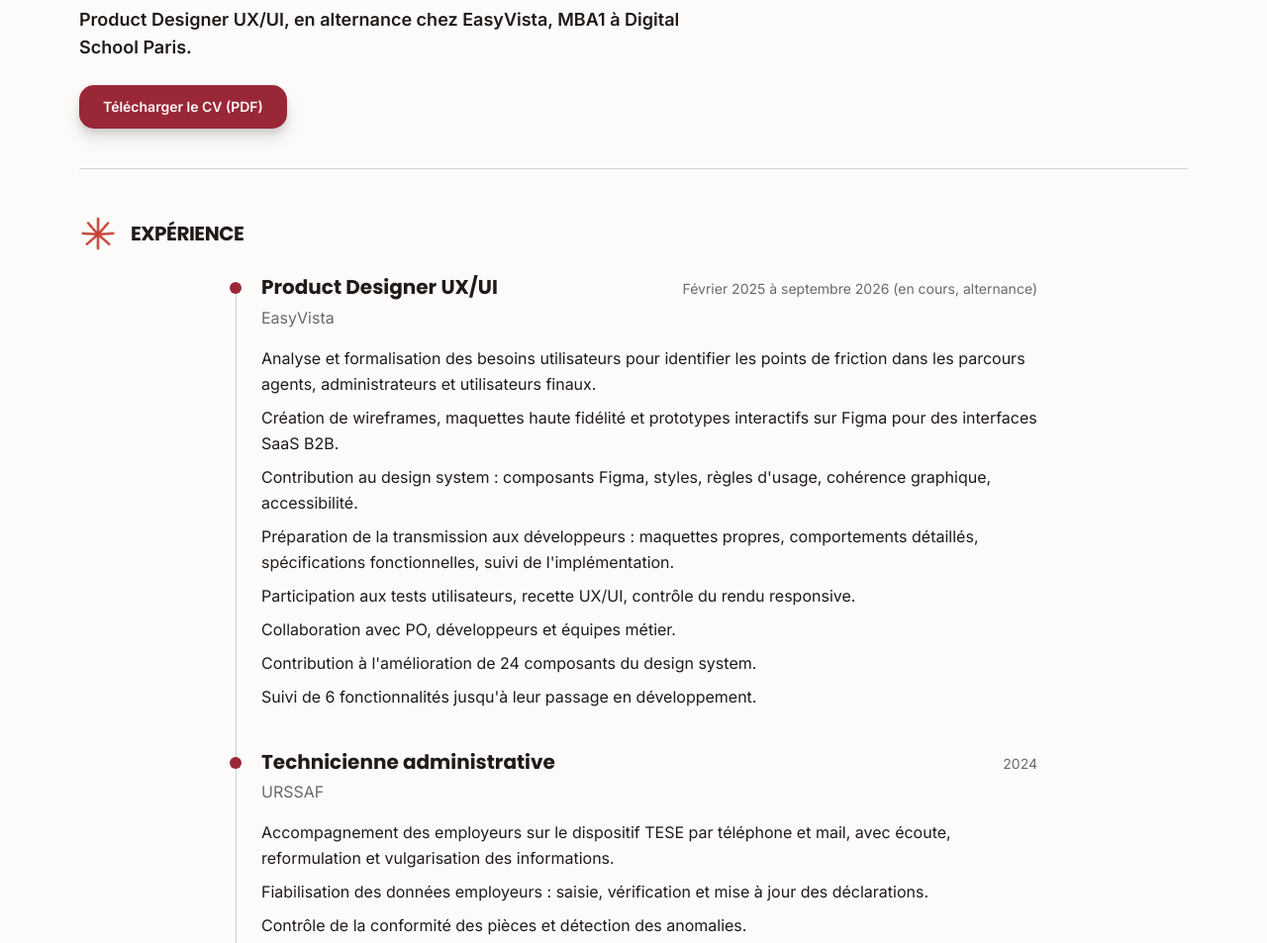
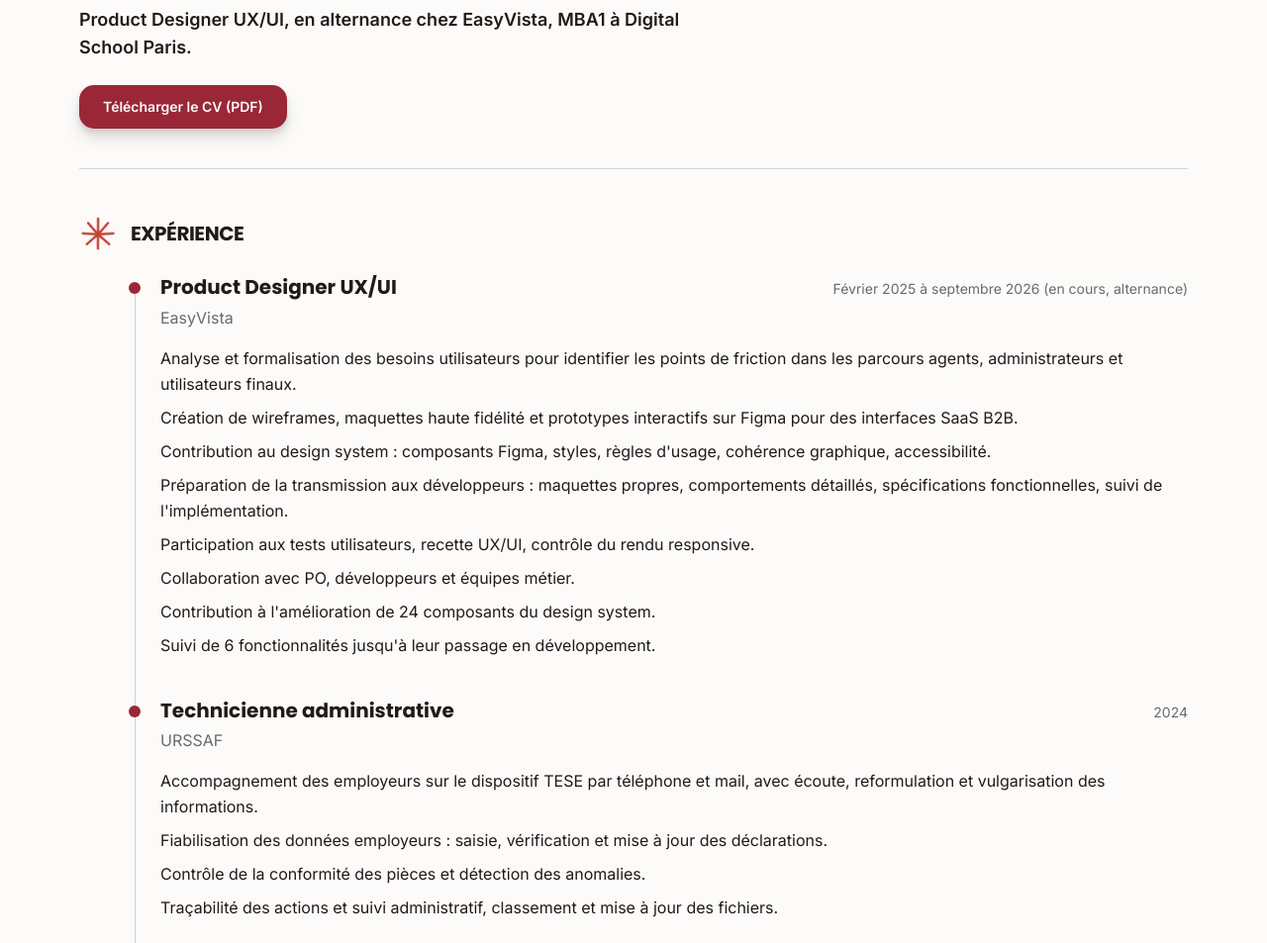
Before and after one commit to sakumie-gif/Portfolio-Garoscio, an Astro site in the folder site/: page /parcours in a window 1280 px wide. Shown: the part 287-1240 px from the top of the page at 99% size. Built offline with nearby package versions, Linux system fonts and the light colour scheme; Astro itself is replaced by a stand-in of ours.

Commit message:
Aligne la timeline des expériences sur la maquette : calée à gauche, pleine largeur

```diff
--- a/site/src/pages/parcours.astro
+++ b/site/src/pages/parcours.astro
@@ -193,7 +193,12 @@ const outils = [
     </h2>
   </section>
 
-  <div class="relative mx-auto max-w-4xl px-6 pb-20 sm:px-10">
+  <!-- Sur la maquette, la timeline n'est pas centrée : elle est calée à
+       gauche sous le titre EXPÉRIENCE, avec un léger retrait (~50px à 1920),
+       et le contenu remplit la largeur jusqu'à la marge droite (demande
+       d'Audrey : « fill », pas de colonne étroite à gauche). -->
+  <div class="mx-auto max-w-[1920px] px-6 pb-20 sm:px-10 xl:px-20">
+    <div class="relative xl:ml-[50px]">
     <!-- Expériences (contenu conservé ; le titre est désormais porté par le
          h2 étoilé ci-dessus) -->
     <section>
@@ -275,5 +280,6 @@ const outils = [
         pédagogie.
       </p>
     </section>
+    </div>
   </div>
 </Base>
```
